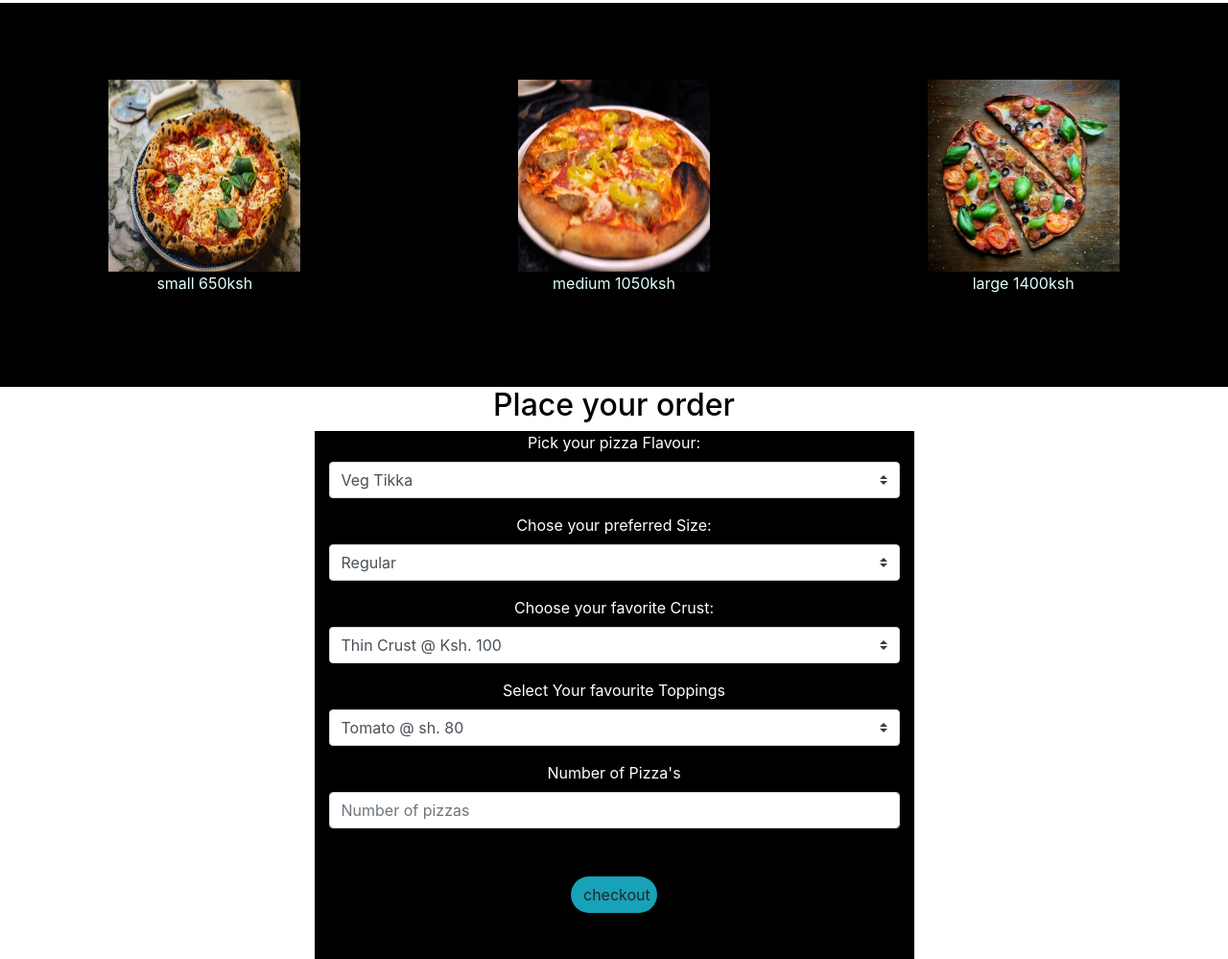
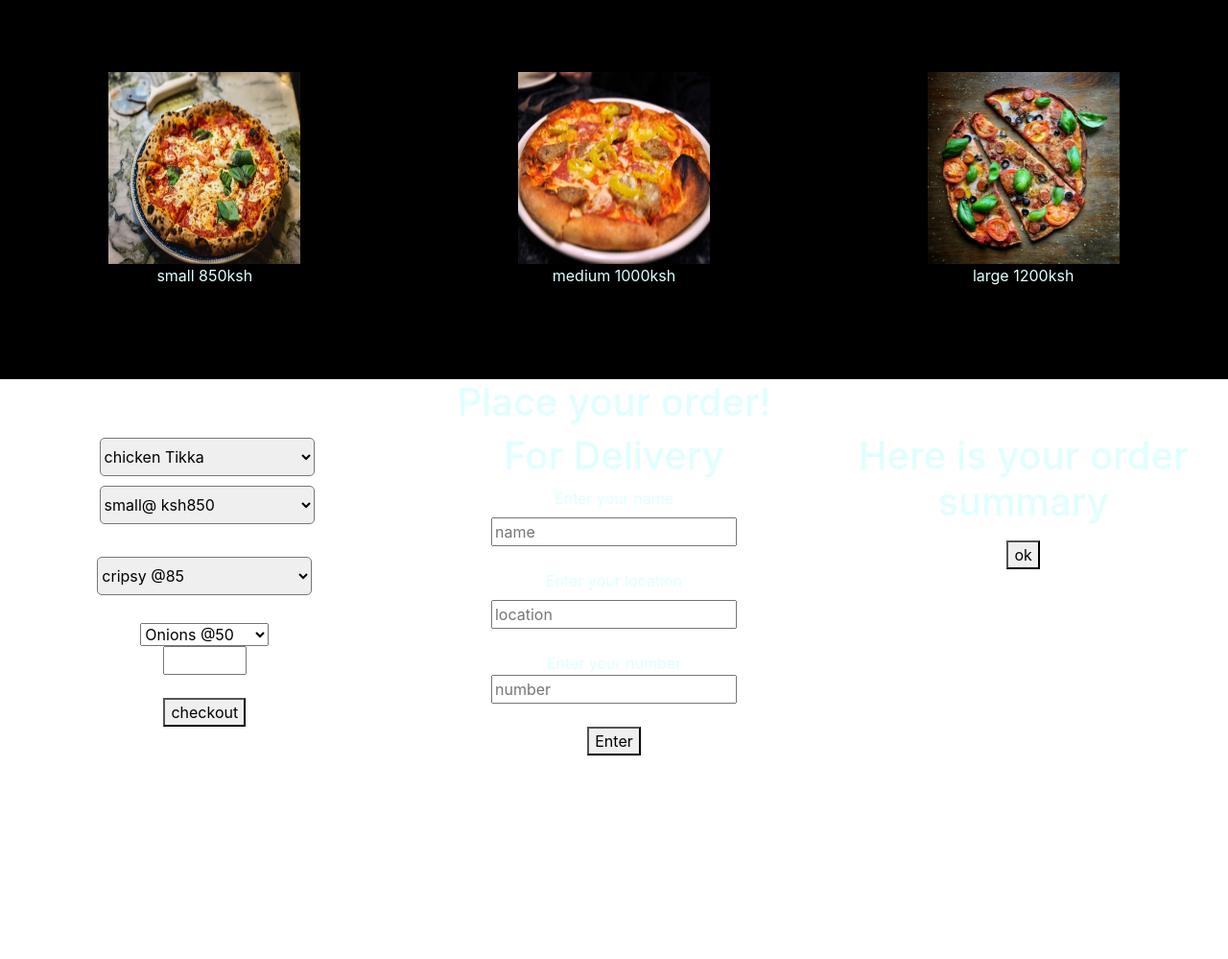
Before and after one commit to mykeck/pizza-Hub, a plain HTML site: page index.html in a window 1280 px wide. Shown: the part 1005-2004 px from the top of the page at 96% size. After the commit the page ends 1792 px from the top, so only its background shows below. Drawn offline with Linux system fonts and the light colour scheme.

Commit message:
updated css

```diff
--- a/css/styles.css
+++ b/css/styles.css
@@ -12,6 +12,12 @@
     border-radius: 90px;
     width: 90px;
 }
+.btn2{
+    margin-top: 50px;
+    margin-bottom: 100px;
+    border-radius: 90px;
+    width: 100px;
+}
 .karibu{
     color: black;
 }
@@ -24,11 +30,47 @@
     height: 50vh;
 }
 
-.orders{
+/* .orders{
     color: white;
 }
 form{
     background-color: black;
     width: 100vw;
     height: 550px;
-}
+} */
+img:hover {
+    animation: shake 1.5s;
+    animation-iteration-count: infinite;
+  }
+
+  @keyframes shake {
+    0% { transform: translate(1px, 1px) rotate(0deg); }
+    10% { transform: translate(-1px, -2px) rotate(-1deg); }
+    20% { transform: translate(-3px, 0px) rotate(1deg); }
+    30% { transform: translate(3px, 2px) rotate(0deg); }
+    40% { transform: translate(1px, -1px) rotate(1deg); }
+    50% { transform: translate(-1px, 2px) rotate(-1deg); }
+    60% { transform: translate(-3px, 1px) rotate(0deg); }
+    70% { transform: translate(3px, 1px) rotate(-1deg); }
+    80% { transform: translate(-1px, -1px) rotate(1deg); }
+    90% { transform: translate(1px, 2px) rotate(0deg); }
+    100% { transform: translate(1px, -2px) rotate(-1deg); }
+  }
+  .type select{
+    width: 28vh;
+    margin: 5px;
+    border-radius: 5px;
+    height: 40px;
+  }
+  .size select{
+    width: 28vh;
+    margin: 5px;
+    border-radius: 5px;
+    height: 40px;
+    }
+    .crust select{
+        width: 28vh;
+        margin: 5px;
+        border-radius: 5px;
+        height: 40px;
+      }
--- a/index.html
+++ b/index.html
@@ -19,7 +19,7 @@
                 </div>
                 <h1>Pizza Hub</h1>
                 <P><h3>Get your pizza in an instant!</h3></P>
-                <a href="#welcome">
+                <a href="#karibu">
                 <button class="btn bg-info floater  infinite delay-2s">Continue</button>
                 </a>
                 <div class="karibu" id="karibu">
@@ -32,11 +32,8 @@
                             <div class="col-md-6 karibu-txt">
                                 <h1 class="text-center txt txt-big">Karibuni <span class="pizza">Pizza </span><span class="exc">Hub!</span>
                                 </h1>
-                                <p class="text-center txt">The best pizza you'll ever taste</p>
-                                <p class="text-center txt">Order your pizza and we will deliver it to your location.</p>
-                                <a href="#menus">
-                                    <button class="btn bg-info mx-auto d-block menu-btn">Menu</button>
-                                </a>
+                                <p class="text-center "><h4>The best pizza you'll ever taste</h4></p>
+                                <p class="text-center "><h4>Order your pizza and we will deliver it to your location.</h4></p>
                             </div>
                         </div>
                     </div>
@@ -45,61 +42,101 @@
     <div class="row">
         <div class="col-md-4 Menu">
             <img src="images/pizza 1.jpeg" width="200px" height="200" alt="pizza 1">
-            <p>small 650ksh</p>
+            <p>small 850ksh</p>
         </div>
         <div class="col-md-4 Menu">
             <img src="images/pizza 2.jpg" width="200px" height="200px" alt="pizza 2">
-            <p>medium 1050ksh</p>
+            <p>medium 1000ksh</p>
         </div>
         <div class="col-md-4 Menu">
             <img src="images/pizza 3.jpeg" width="200px" height="200px" alt="pizza">
-            <p>large 1400ksh</p>
+            <p>large 1200ksh</p>
         </div>
     </div>
     <div class="orders" id="order">
-        <h2 class="text-center" id="order-pizza" style="color: black;">Place your order</h2>
-        <div class="form-group row">
-            <div class="col-sm-12 order-overlay text-center">
-                <form class="col-sm-6 offset-sm-3 text-center">
-                    <label>Pick your pizza Flavour:</label>
-                    <select class="custom-select custom-select-md mb-3 flavour" >
-                        <option value="vegtikka">Veg Tikka</option>
-                        <option value="chickentikka">Chicken Tikka</option>
-                        <option value="periperi">Peri-Peri Chicken</option>
-                        <option value="bbq">BBQ Steak</option>
+        <h1>Place your order!</h1>
+        <div class="row">
+            <div class="col-md-4" id="down">
+                <div class="type">
+                    <label for="type" id="type"></label>
+                    <select>
+                        <option>chicken Tikka</option>
+                        <option>peri-peri chicken</option>
+                        <option>BBQ steak</option>
                     </select>
-                    <label>Chose your preferred Size:</label>
-                    <select class="custom-select custom-select-md mb-3" id="size">
-                        <option value="regular">Regular</option>
-                        <option value="medium">Medium</option>
-                        <option value="large">Large</option>
+                </div>
+
+                <div class="size">
+                    <label for="size" ></label>
+                    <select id="size">
+
+                        <option value="small">small@ ksh850</option>
+                        <option value="medium">medium@ Ksh1000</option>
+                        <option value="large">large@ Ksh1200</option>
                     </select>
-                    <label for="crust">Choose your favorite Crust:</label>
-                    <select class="custom-select custom-select-md mb-3" id="crust">
-                        <option value="thin">Thin Crust @ Ksh. 100</option>
-                        <option value="thick">Thick Crust @ Ksh. 150</option>
-                        <option value="flatbread">FlatBread Crust @ sh. 180</option>
-                        <option value="custom">Custom Crust @ sh. 280</option>
+
+                </div>
+                <div class="crust">
+
+                    <label for="crust"></label>
+                    <br> <select id="crust">
+                        <option value="cripsy">cripsy @85</option>
+                        <option value="stuffed">Stuffed @90</option>
+                        <option value="gluten">Gluten-free @120</option>
+                        <option>none</option>
                     </select>
-                    <label>Select Your favourite Toppings</label>
-                    <select class="custom-select custom-select-md mb-3" id="toppings">
-                        <option value="tomato">Tomato @ sh. 80</option>
-                        <option value="onions">Onions @ sh. 80</option>
-                        <option value="mushroom">Mushroom @ sh. 80</option>
-                        <option value="greenpepper">Green Pepper @ sh. 80</option>
-                        <option value="olives">Olives @ sh. 120</option>
-                        <option value="pineapple">Pineapple @ sh. 120</option>
+
+                </div>
+                <div class="topping">
+
+                    <label for="topping" ></label>
+                    <br><select id="topping">
+                        <option value="onion">Onions @50</option>
+                        <option value="sausage">Sausage @100</option>
+                        <option value="bacon">Bacon @150</option>
+                        <option>none</option>
                     </select>
-                    <label for="number">Number of Pizza's</label>
-                    <input type="number" class="form-control" id="number" placeholder="Number of pizzas" min="1">
-                    <button class="btn bg-info mx-auto d-block menu-btn">checkout</button>
+                    <div class="quantity">
+                        <input id="quantity" type="number" min="1" max="12">
 
-                </form>
+                    </div>
+                </div>
+                <br> <button id="button"  value="check-out" onclick="myPrice()" type="submit" class="trial">checkout</button>
+            </div>
+            <div class="col-md-4">
+              <h1>For Delivery</h1>
+                    <form action="">
+                        <div class="name">
+                            <label for="name"> Enter your name</label><br>
+                        <input type="text" id="name" placeholder="name" >
+                        </div><br>
+                        <div class="location">
+                            <label for="location">Enter your location</label><br>
+                            <input type="text"  id="location" placeholder="location">
+                        </div><br>
+                       <div class="number">
+                           <labe>Enter your number</labe><br>
+                            <input type="number" id="number" placeholder="number" minlength="12" maxlength="12">
+                       </div><br>
+                       <button onclick="myFunction()" id="click">Enter</button>
+                    </form>
+            </div>
+            <div id="summary" class="col-4">
+                <div class="container">
+                    <h1>Here is your order summary</h1>
+                    <p id="1"></p>
+                    <p id="2"></p>
+                    <p id="3"></p>
+                    <p id="4"></p>
+                    <button class="trial">ok</button>
+                </div>
 
             </div>
+
         </div>
+
     </div>
     </div>
-
+   </div>
 </body>
 </html>
--- a/js/scripts.js
+++ b/js/scripts.js
@@ -0,0 +1,11 @@
+function myFunction() {
+    var checkBox = document.getElementById("deliveries");
+    var text = document.getElementById("address");
+
+    // If the checkbox is checked, display the output text
+    if (checkBox.checked == true){
+      text.style.display = "block";
+    } else {
+      text.style.display = "none";
+    }
+  }
```
